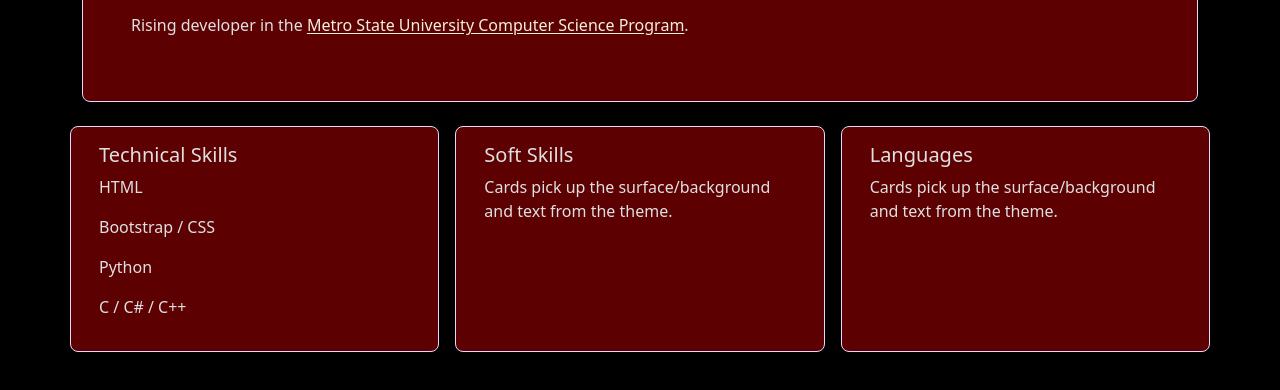
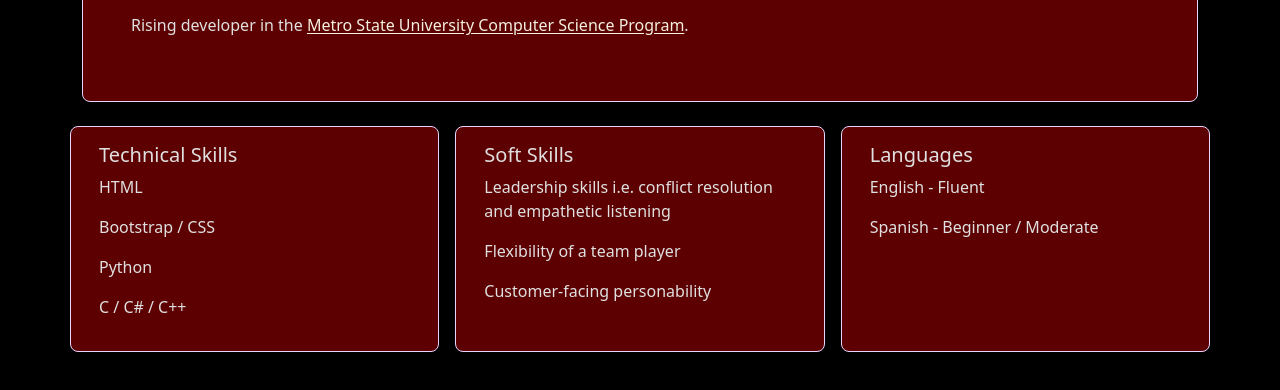
Before and after one commit to JimmyBJammin/Portfolio-Website, a plain HTML site: page index.html in a window 1280 px wide. Shown: the part 312-702 px from the top of the page. Drawn offline with nearby package versions, Linux system fonts and the light colour scheme.

Commit message:
Update index.html
"Finished" updating skills section

```diff
--- a/index.html
+++ b/index.html
@@ -49,13 +49,16 @@
             <div class="card col me-3 shadow-sm mb-4" style="max-width: 40rem;">
                 <div class="card-body">
                     <h4 class="card-title h5">Soft Skills</h4>
-                    <p class="card-text">Cards pick up the surface/background and text from the theme.</p>
+                    <p class="card-text">Leadership skills i.e. conflict resolution and empathetic listening</p>
+                    <p class="card-text">Flexibility of a team player</p>
+                    <p class="card-text">Customer-facing personability</p>
                 </div>
             </div>
             <div class="card col shadow-sm mb-4" style="max-width: 40rem;">
                 <div class="card-body">
                     <h4 class="card-title h5">Languages</h4>
-                    <p class="card-text">Cards pick up the surface/background and text from the theme.</p>
+                    <p class="card-text">English - Fluent</p>
+                    <p class="card-text">Spanish - Beginner / Moderate</p>
                 </div>
             </div>
         </div>
```
